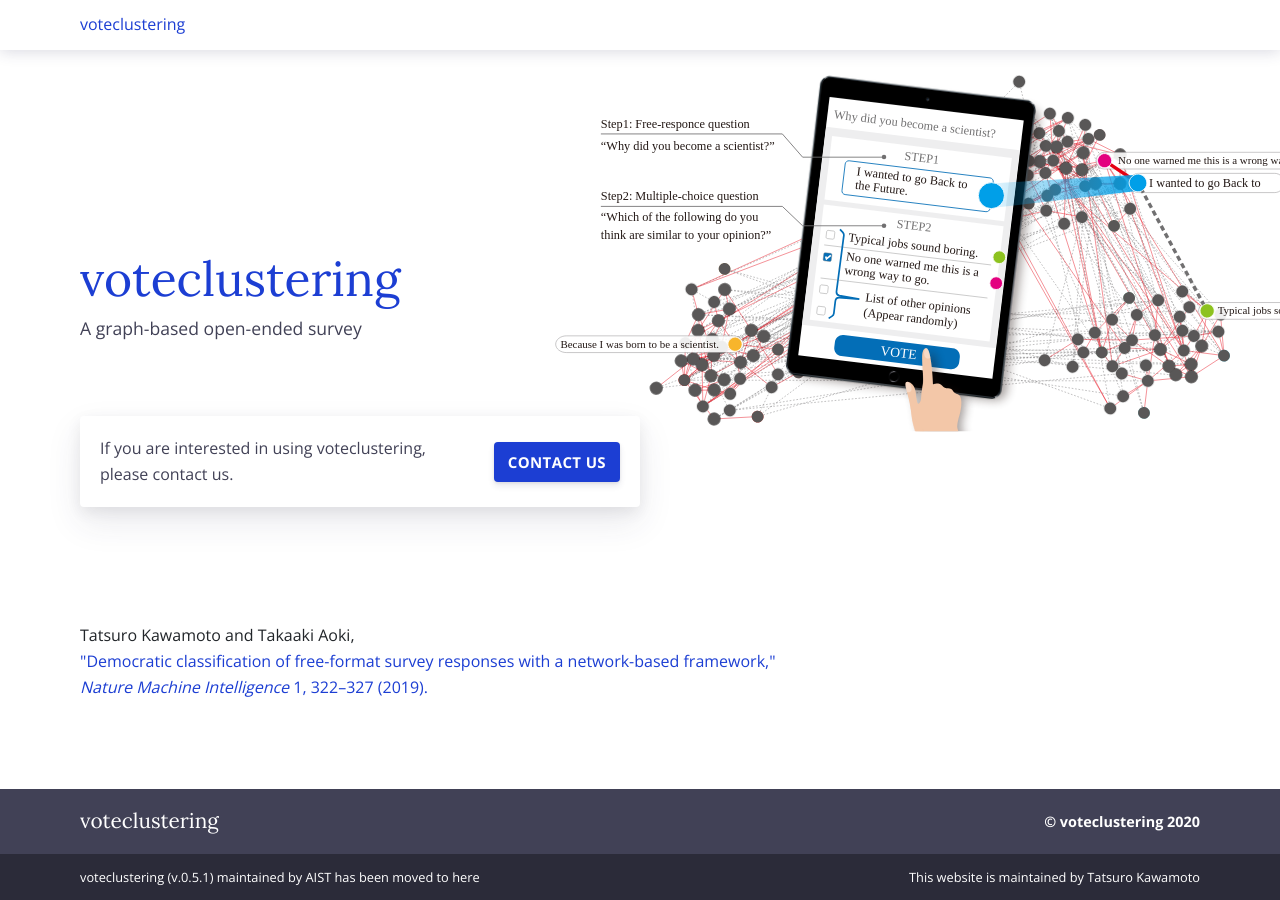
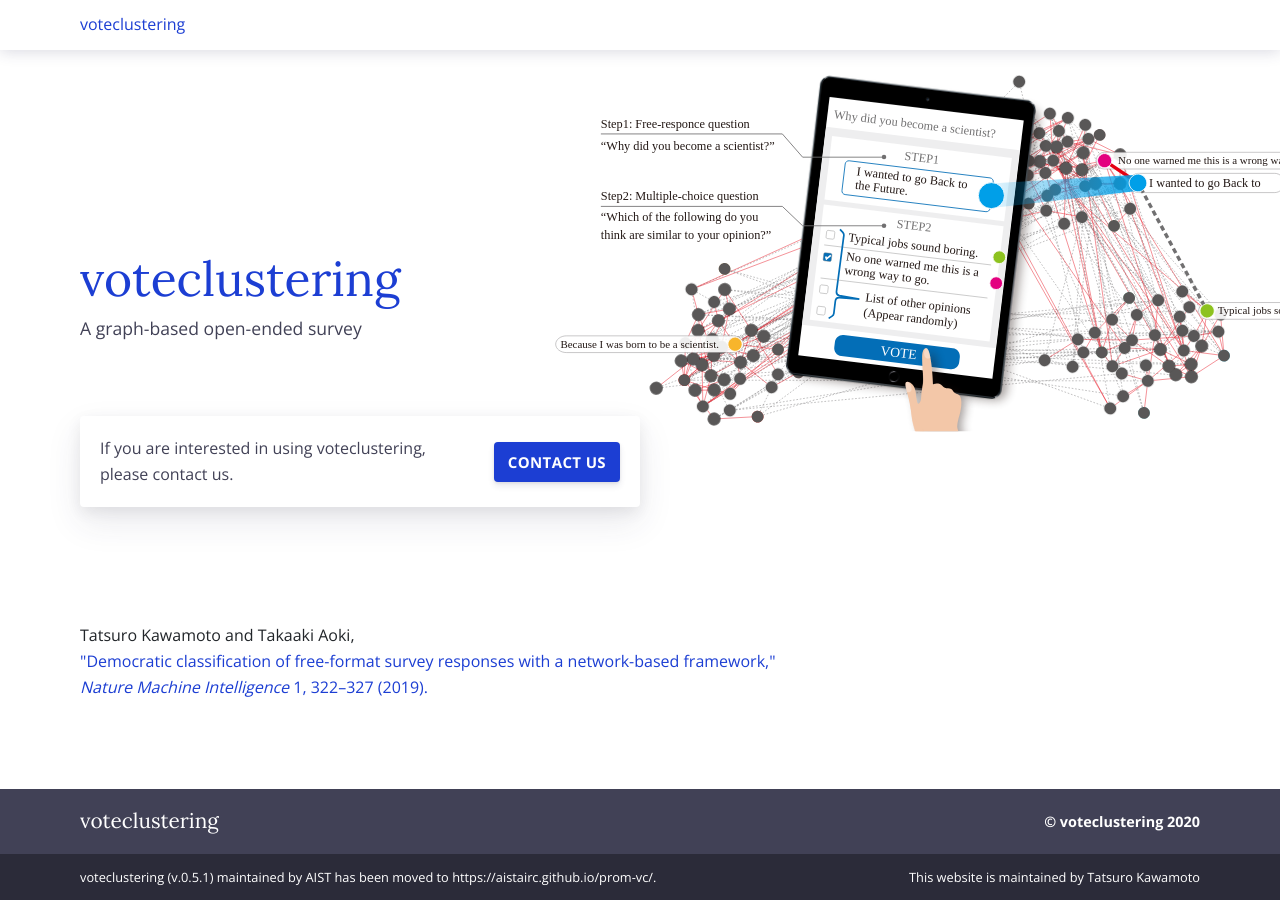
Before and after one commit to voteclustering/voteclustering.github.io, a Jekyll site: the page built from index.html, in a window 1280 px wide. Built offline with Jekyll 4.4.1, drawn with Linux system fonts in a browser that asks for light colours.

Commit message:
Correct AIST URL.

```diff
--- a/_includes/sub-footer.html
+++ b/_includes/sub-footer.html
@@ -4,7 +4,7 @@
       <div class="col-12">
         <div class="sub-footer">
           <ul>
-            <li>voteclustering (v.0.5.1) maintained by AIST has been moved to <a href='https://aistairc.github.io/prom-vc/'>here</a></li>
+            <li>voteclustering (v.0.5.1) maintained by AIST has been moved to <a href='https://aistairc.github.io/prom-vc/'>https://aistairc.github.io/prom-vc/</a>.</li>
 <!--             <li><strong>Email: </strong><a href="mailto:{{ site.data.contact.email }}">
                 {{ site.data.contact.email }}</a></li> -->
           </ul>
```
